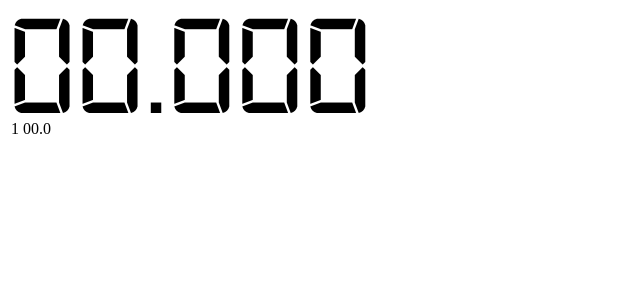
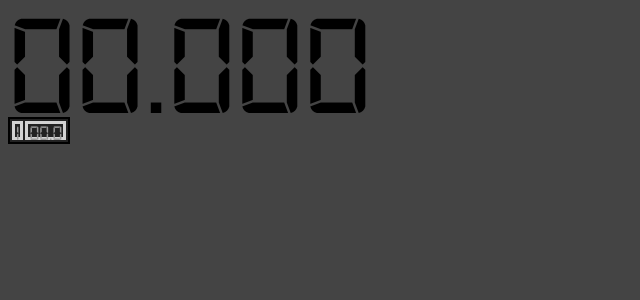
Before and after one commit to und3rdg/SpeedsolvingTimer, a PHP site: page / in a window 1280 px wide. Shown: the top 300 px of the page, without its empty margins (0-640 px from the left). Run offline with PHP 8.4, Linux system fonts and the light colour scheme; tables that the repository leaves empty or names only in its code hold one stand-in row (values such as "Sample post"); data that the repository does not hold is empty.

Commit message:
<css> grey template first touch

```diff
--- a/css/style.css
+++ b/css/style.css
@@ -6,3 +6,16 @@ time{
     font-family: digital;
     font-size: 9em;
 }
+table {
+    border: solid 2px #000;
+    font-family: digital;
+    font-size: 1.3em;
+    color: #999;
+    background: #222;
+}
+body {
+    background: #444;
+}
+td {
+    border: solid 3px lightgrey;
+}
```
